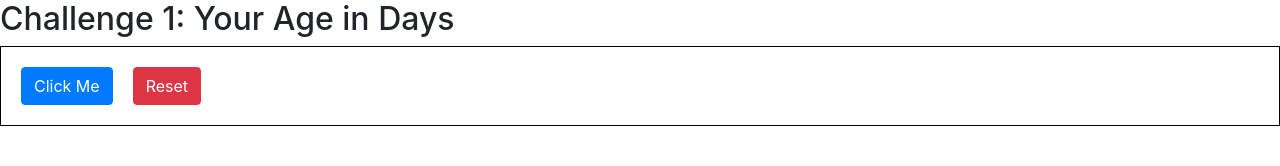
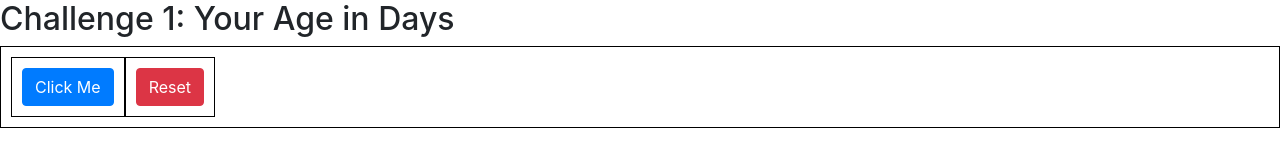
Before and after one commit to JasonTHolmes/5-challenges-follow-along-on-mac, a plain HTML site: page index.html in a window 1280 px wide. Drawn offline with nearby package versions, Linux system fonts and the light colour scheme.

Commit message:
Working on the Age in Days Challenge

```diff
--- a/css/style.css
+++ b/css/style.css
@@ -6,4 +6,5 @@
 
 .flex-box-container-1 div {
     padding: 10px;
+    border: solid 1px black;
 }
--- a/js/script.js
+++ b/js/script.js
@@ -1,2 +1,2 @@
 // alert('Hello');
-console.log('hello');
+// console.log('hello');
```
